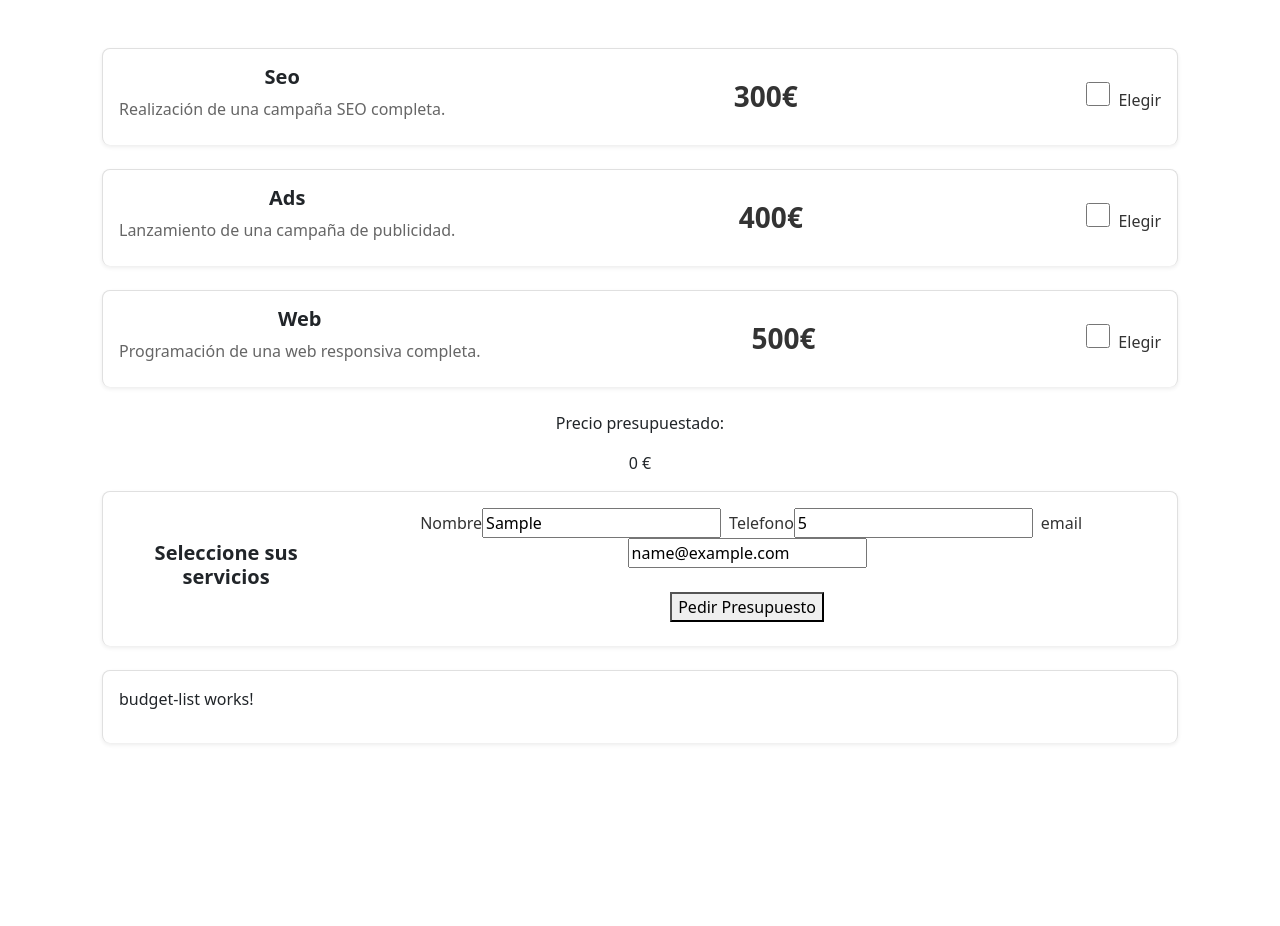
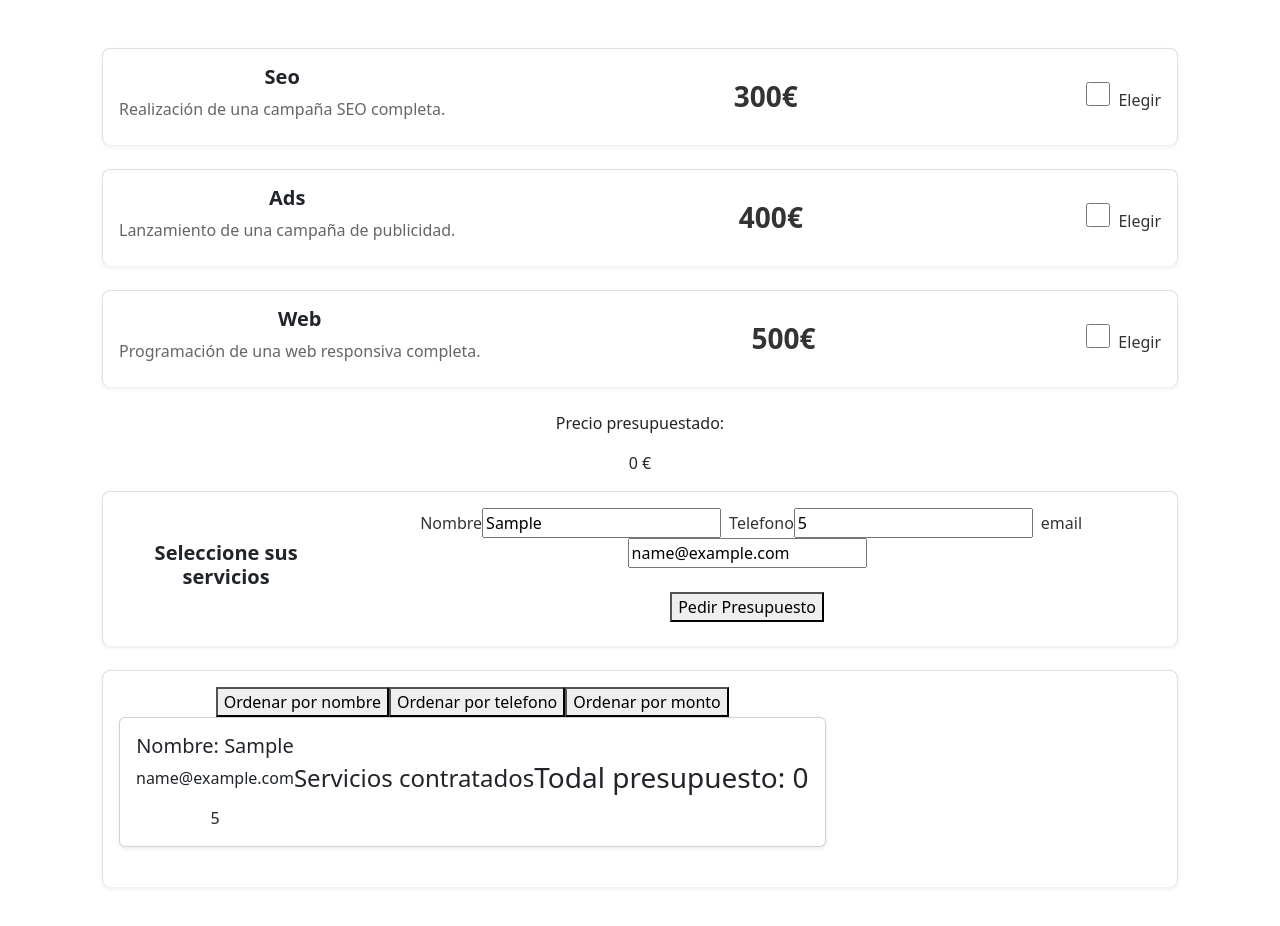
Before and after one commit to GusFDLPBarcelona/Gustavo-Mujica-Sprint-6-Angular, an Angular app in the folder presupuestos/: page / in a window 1280 px wide. Both pictures are taken after typing "Sample", "5", "name@example.com" into the empty fields and a click on the button "Pedir Presupuesto". Shown: the top 926 px of the page. Before the commit the page ends 800 px from the top, so only its background shows below. Built offline with nearby package versions, Linux system fonts and the light colour scheme.

Commit message:
Completado el Ejercicio 5 del Nivel 2 (lista de presupuestos) y realizado el Ejercicio 6 del Nivel 2 (ordenar por día, total y teléfono) completo. Sin maquetar. Todo listo para el Ejercicio 7 Nivel 2 y Ejercicio 8 Nivel 3.

```diff
--- a/presupuestos/src/app/budget-list/budget-list.component.html
+++ b/presupuestos/src/app/budget-list/budget-list.component.html
@@ -1 +1,38 @@
-<p>budget-list works!</p>
+<button (click)="ordenarPorNombre()">Ordenar por nombre</button>
+<button (click)="ordenarPorTelefono()">Ordenar por telefono</button>
+<button (click)="ordenarPorMonto()">Ordenar por monto</button>
+
+
+
+
+@for (presupuesto of userPresupuestos; track presupuesto) {
+<div class="card shadow-sm mb-4">
+    <div class="card-body d-flex justify-content-between align-items-center">
+        <div class="text-left">
+            <h5 class="card-title">Nombre: {{presupuesto.usuario.nombre}}</h5>
+            <p class="card-text">{{presupuesto.usuario.email}}</p>
+            <p class="card-text">{{presupuesto.usuario.telefono}}</p>
+        </div>
+
+        <div class="d-flex">
+
+            <h4>Servicios contratados</h4>
+            @if(presupuesto.servicios[WEB].Web) {
+            <span class="flex-grow">Página web</span>
+            <span class="flex-grow">Idiomas presupuestados: {{presupuesto.extras.cantidadIdiomas}}</span>
+            <span class="flex-grow">Idiomas presupuestados: {{presupuesto.extras.cantidadPaginas}}</span>
+            }
+            @if(presupuesto.servicios[ADS].Ads) {
+            <span>Campaña publicitaria</span>
+            }
+            @if(presupuesto.servicios[SEO].SEO){
+            <span>Consultoría SEO</span>
+            }
+        </div>
+
+        <div class="text-center">
+            <h3 class="price">Todal presupuesto: {{presupuesto.monto}}</h3>
+        </div>
+    </div>
+</div>
+}
--- a/presupuestos/src/app/budget-list/budget-list.component.ts
+++ b/presupuestos/src/app/budget-list/budget-list.component.ts
@@ -10,6 +10,12 @@ import { iPresupuesto } from '../models/budget';
   styleUrl: './budget-list.component.css'
 })
 export class BudgetListComponent {
+
+
+  SEO = 0;
+  ADS = 1;
+  WEB = 2;
+
   userPresupuestos: iPresupuesto[] = [];
 
 
@@ -19,5 +25,47 @@ export class BudgetListComponent {
 
   ngOnInit(): void {
     this.userPresupuestos = this.budgetService.getPrespuestos();
+    console.log(this.userPresupuestos);
   }
+  ordenarPorNombre(): void {
+    const arrayOrdenado = this.userPresupuestos.sort((a, b) => {
+      if (a.usuario.nombre < b.usuario.nombre) {
+        return -1;
+      }
+      if (a.usuario.nombre > b.usuario.nombre) {
+        return 1;
+      }
+      return 0;
+    });
+    this.userPresupuestos = arrayOrdenado;
+
+  }
+
+  ordenarPorTelefono(): void {
+    const arrayOrdenado = this.userPresupuestos.sort((a, b) => {
+      if (a.usuario.telefono < b.usuario.telefono) {
+        return -1;
+      }
+      if (a.usuario.telefono > b.usuario.telefono) {
+        return 1;
+      }
+      return 0;
+    });
+    this.userPresupuestos = arrayOrdenado;
+
+  }
+
+  ordenarPorMonto(): void {
+    const arrayOrdenado = this.userPresupuestos.sort((a, b) => {
+      if (a.monto < b.monto) {
+        return -1;
+      }
+      if (a.monto > b.monto) {
+        return 1;
+      }
+      return 0;
+    });
+    this.userPresupuestos = arrayOrdenado;
+  }
+
 }
--- a/presupuestos/src/app/home/home.component.html
+++ b/presupuestos/src/app/home/home.component.html
@@ -62,11 +62,11 @@
             <div class="text-center">
                 <form [formGroup]='usuarioForm'>
                     <label>Nombre</label>
-                    <input type="text">
+                    <input type="text" formControlName="nombre">
                     <label>Telefono</label>
-                    <input type="number">
+                    <input type="number" formControlName="telefono">
                     <label>email</label>
-                    <input type="email">
+                    <input type="email" formControlName="email">
                     <div class="flex-row-reverse mt-3 p-2 align-item-right">
                         <button (click)="guardarPresupuesto()">Pedir Presupuesto</button>
                     </div>
--- a/presupuestos/src/app/home/home.component.ts
+++ b/presupuestos/src/app/home/home.component.ts
@@ -25,7 +25,10 @@ export class HomeComponent {
       email: ''
     },
     monto: 0,
-    extras: []
+    extras: {
+      cantidadIdiomas: 0,
+      cantidadPaginas: 0
+    }
   };
   usuarioForm = new FormGroup({
     nombre: new FormControl('', [Validators.required, Validators.pattern('[A-Z][a-z]')]),
@@ -48,7 +51,10 @@ export class HomeComponent {
         email: this.usuarioForm.value.email ?? ''
       },
       monto: this.monto,
-      extras: []
+      extras: {
+        cantidadIdiomas: 0,
+        cantidadPaginas: 0
+      }
     }
     this.budgetService.crearPresupuesto(presupuesto);
 
--- a/presupuestos/src/app/panel/panel.component.ts
+++ b/presupuestos/src/app/panel/panel.component.ts
@@ -3,6 +3,7 @@ import { FormControl, FormGroup, ReactiveFormsModule } from '@angular/forms';
 import { CommonModule } from '@angular/common';
 import { BudgetService } from '../services/budget.service';
 import { ModalComponent } from '../shared/modal/modal.component';
+import { iExtra } from '../models/budget';
 
 @Component({
   selector: 'app-panel',
@@ -25,7 +26,7 @@ export class PanelComponent {
 
   capturarCambios(): void {
     this.extras = 0;
-    this.extras = this.budgetService.calcularExtras(this.extrasForm.value);
+    this.extras = this.budgetService.calcularExtras(this.extrasForm.value as iExtra);
     this.newItemEvent?.emit(this.extras);
   }
 
--- a/presupuestos/src/app/services/budget.service.ts
+++ b/presupuestos/src/app/services/budget.service.ts
@@ -1,6 +1,6 @@
 import { Injectable } from '@angular/core';
 import { iBudget } from '../interfaces/budget.interface';
-import { iPresupuesto } from '../models/budget';
+import { iExtra, iPresupuesto } from '../models/budget';
 
 @Injectable({
   providedIn: 'root'
@@ -13,6 +13,10 @@ export class BudgetService {
 
   montoFinal = 0;
   extras: number = 0;
+  detalleExtras: iExtra = {
+    cantidadIdiomas: 0,
+    cantidadPaginas: 0
+  };
   listaPresupuestosTotal: iPresupuesto[] = [];
 
   constructor() { }
@@ -36,8 +40,13 @@ export class BudgetService {
     return this.montoFinal += this.extras;
   }
 
-  calcularExtras(presupuesto: any): number {
+  calcularExtras(presupuesto: iExtra): number {
     this.extras = 0;
+    this.detalleExtras = {
+      cantidadIdiomas: presupuesto.cantidadIdiomas,
+      cantidadPaginas: presupuesto.cantidadPaginas
+    }
+
     if (presupuesto.cantidadPaginas === 1 && presupuesto.cantidadIdiomas === 1) {
       this.extras = 0;
     } else {
@@ -49,7 +58,8 @@ export class BudgetService {
   };
 
   getPrespuestos(): iPresupuesto[] {
-    return [];
+
+    return this.listaPresupuestosTotal;
   }
 
   crearPresupuesto(presupuesto: iPresupuesto): iPresupuesto[] {
@@ -61,12 +71,11 @@ export class BudgetService {
         email: presupuesto.usuario.email
       },
       monto: presupuesto.monto,
-      extras: presupuesto.extras
+      extras: this.detalleExtras
     }
-    if (this.extras !== 0) {
 
-    }
     this.listaPresupuestosTotal.push(presupuestoGuardar);
+    console.log(presupuestoGuardar);
     return [];
   }
 }
```
Also changed, not shown: presupuestos/src/app/models/budget.ts (+6 -1 lines), presupuestos/src/app/interfaces/budget.interface.ts (line endings or trailing spaces).
